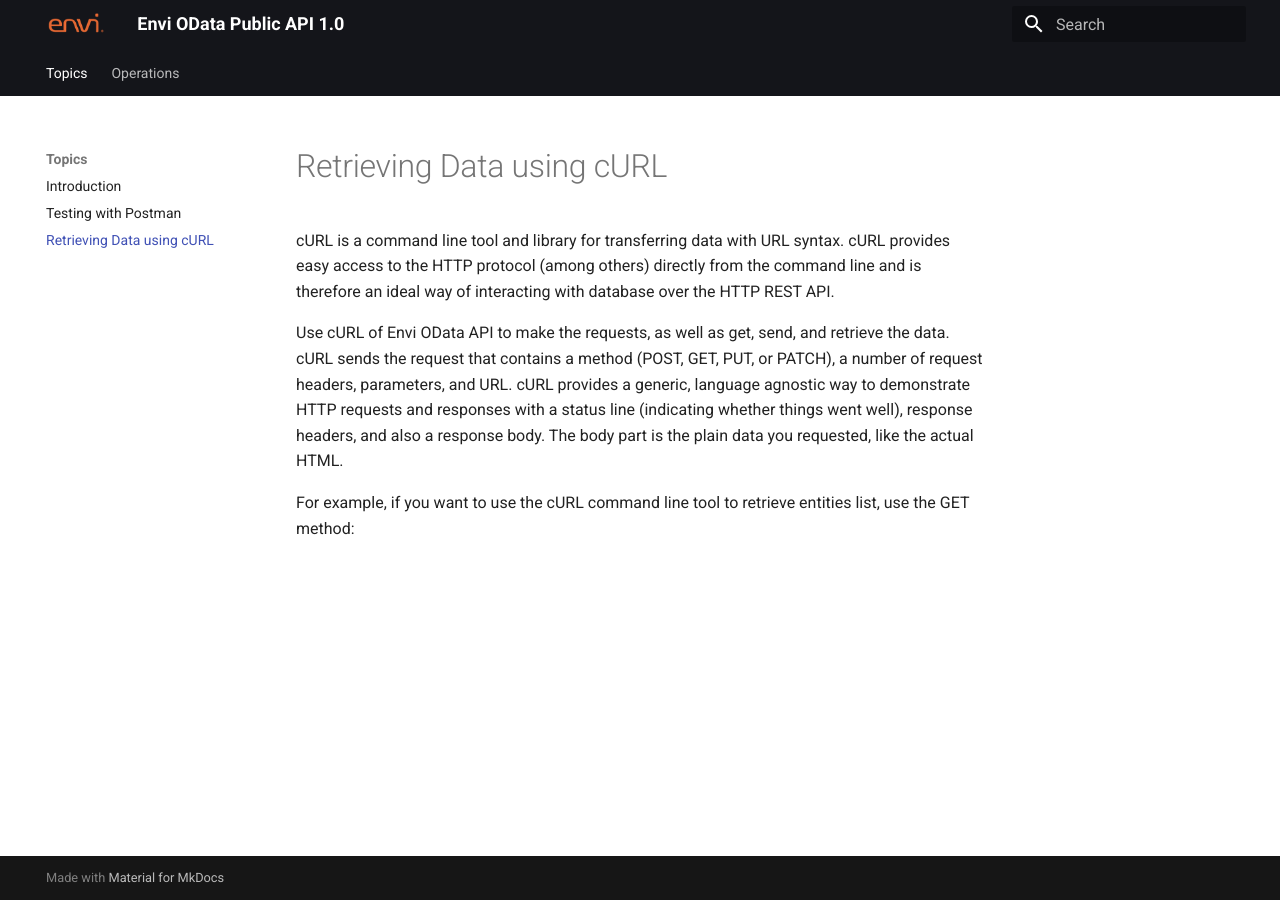
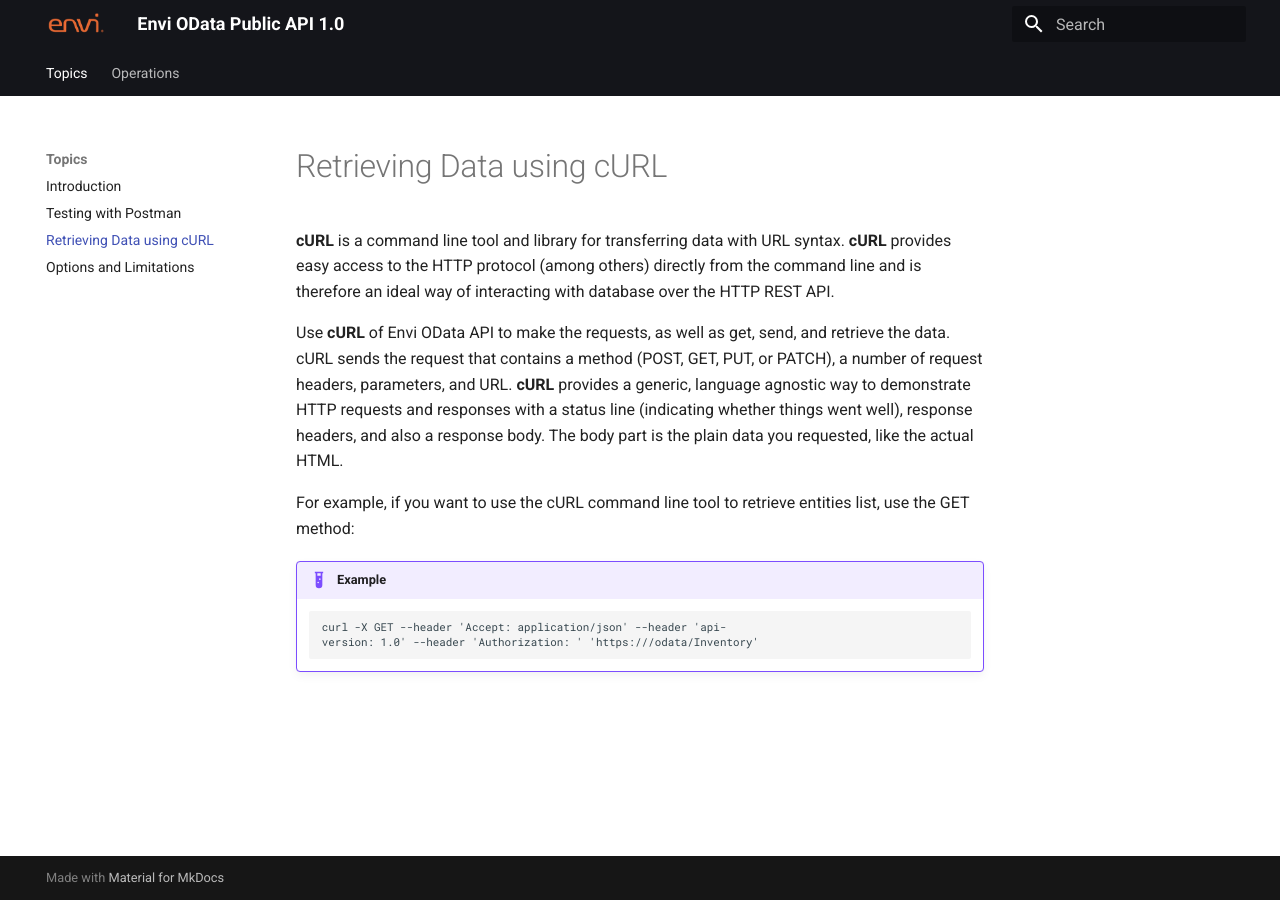
Before and after one commit to envi/olesia-khomchyn.github.io, an MkDocs documentation site: the page built from docs/Retrieving_Data.md, in a window 1280 px wide. Built offline with MkDocs 1.6.1 and Material for MkDocs 9.7.7, drawn with Linux system fonts in a browser that asks for light colours.

Commit message:
my commit

````diff
--- a/docs/Retrieving_Data.md
+++ b/docs/Retrieving_Data.md
@@ -1,6 +1,12 @@
 # Retrieving Data using cURL
-cURL is a command line tool and library for transferring data with URL syntax. cURL provides easy access to the HTTP protocol (among others) directly from the command line and is therefore an ideal way of interacting with database over the HTTP REST API.
+**cURL** is a command line tool and library for transferring data with URL syntax. **cURL** provides easy access to the HTTP protocol (among others) directly from the command line and is therefore an ideal way of interacting with database over the HTTP REST API.
 
-Use cURL of Envi OData API to make the requests, as well as get, send, and retrieve the data. cURL sends the request that contains a method (POST, GET, PUT, or PATCH), a number of request headers, parameters, and URL. cURL provides a generic, language agnostic way to demonstrate HTTP requests and responses with a status line (indicating whether things went well), response headers, and also a response body. The body part is the plain data you requested, like the actual HTML.
+Use **cURL** of Envi OData API to make the requests, as well as get, send, and retrieve the data. cURL sends the request that contains a method (POST, GET, PUT, or PATCH), a number of request headers, parameters, and URL. **cURL** provides a generic, language agnostic way to demonstrate HTTP requests and responses with a status line (indicating whether things went well), response headers, and also a response body. The body part is the plain data you requested, like the actual HTML.
 
 For example, if you want to use the cURL command line tool to retrieve entities list, use the GET method:
+
+!!! example
+    ```
+    curl -X GET --header 'Accept: application/json' --header 'api-
+    version: 1.0' --header 'Authorization: ' 'https:///odata/Inventory'
+    ```
--- a/docs/stylesheets/extra.css
+++ b/docs/stylesheets/extra.css
@@ -1,3 +1,3 @@
 :root > * {
-    --md-code-hl-string-color: #3381ffcc;
+    --md-code-hl-string-color: #ff8833cc;
   }
--- a/mkdocs.yml
+++ b/mkdocs.yml
@@ -4,9 +4,11 @@ nav:
     - Introduction: index.md
     - Testing with Postman: Testing with Postman.md
     - Retrieving Data using cURL: Retrieving_Data.md
+    - Options and Limitations: Options_and_Limitations.md
   - Operations:
     - Inventory: Inventory.md
     - Addresses: Addresses.md
+
 
 theme:
   name: material
@@ -28,3 +30,6 @@ markdown_extensions:
   - admonition
   - pymdownx.details
   - attr_list
+  - pymdownx.emoji:
+      emoji_index: !!python/name:materialx.emoji.twemoji
+      emoji_generator: !!python/name:materialx.emoji.to_svg
````
Also changed, not shown: docs/Options_and_Limitations.md (added, +55 -0 lines), docs/Testing with Postman.md (+3 -3 lines).
